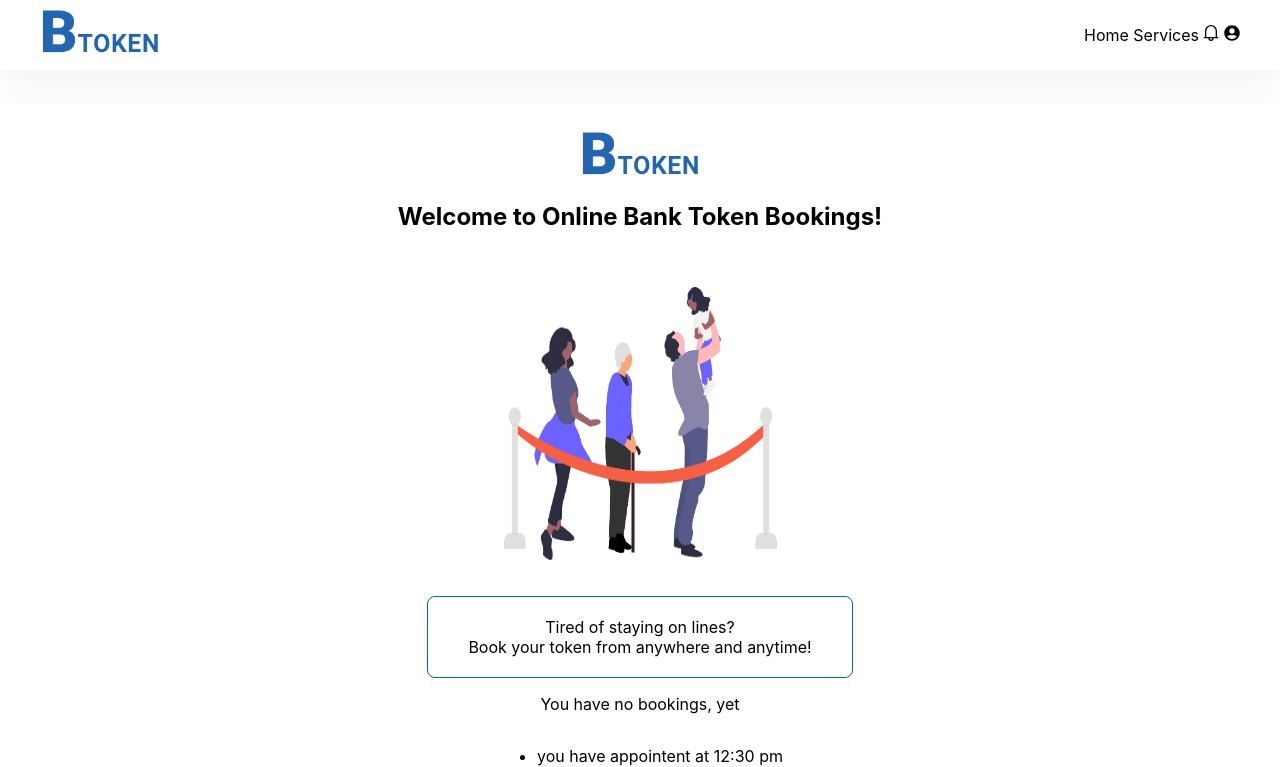
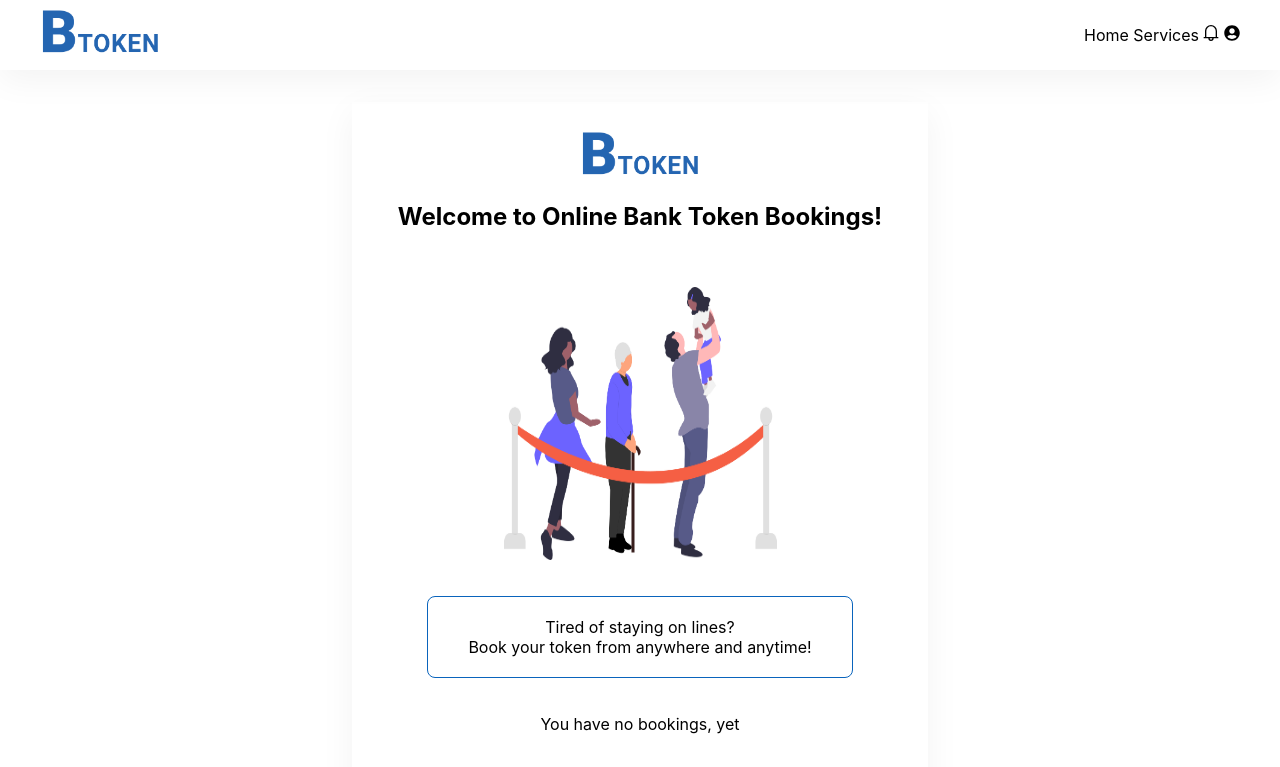
Before and after one commit to Shyamaamatya/token-mgmt, a React (Create React App) app: page /home in a window 1280 px wide. Shown: the top 767 px of the page. Built offline with nearby package versions, Linux system fonts and the light colour scheme.

Commit message:
UI changes

```diff
--- a/src/App.js
+++ b/src/App.js
@@ -11,6 +11,7 @@ import { User } from './pages/User/User';
 
 import OneSignal from 'react-onesignal';
 import { useEffect } from 'react';
+import Buytoken from './pages/Buytoken/Buytoken';
 
 
 
@@ -35,6 +36,8 @@ function App() {
       {/* <Route exact path="/" element={ <Logintab />} /> */}
       <Route path="/services" element={ <Services />} />
       <Route exact path="/signup" element={ <Signup />} />
+      <Route exact path="/buytoken" element={ <Buytoken />} />
+
 
 
 
--- /dev/null
+++ b/src/pages/Buytoken/Buytoken.js
@@ -0,0 +1,15 @@
+import React from 'react'
+import Navbar from '../../components/Navbar/Navbar';
+import "./style.css"
+
+const Buytoken = () => {
+  return (
+      <>
+      <Navbar />
+      <div>Buytoken</div>
+      </>
+
+  )
+}
+
+export default Buytoken
--- /dev/null
+++ b/src/pages/Buytoken/style.css
@@ -0,0 +1,3 @@
+body {
+    color: #000;
+}
--- a/src/pages/Home/Home.js
+++ b/src/pages/Home/Home.js
@@ -11,9 +11,9 @@ import Navbar from '../../components/Navbar/Navbar';
 const Home = () => {
   return (
     <>
+      <Navbar/>
+      <div className="home-page">
 
-      <div className="home-page">
-      <Navbar/>
             <div className="banner">
             <div className="home">
               <div className='form-head'>
--- a/src/pages/Home/style.css
+++ b/src/pages/Home/style.css
@@ -18,7 +18,18 @@
     padding-top: 30px;
 }
 
+.home-page{
+  display: flex;
+  flex-direction: column;
+  width: 100%;
+  align-items: center;
+  justify-content: center;
+}
+
 .banner {
+  width: 45%;
+  padding-bottom: 30px;
+
   margin: 2rem 0rem 3rem 0rem;;
     /* margin: 2rem 20rem 3rem 20rem; */
     box-shadow: 0px 10px 34px rgba(0, 0, 0, 0.05);
@@ -86,6 +97,10 @@
   padding-right: 7px;
 }
 
+.notification {
+  margin-top: 20px;
+}
+
 /* .services{
   color: #0A64BC ;
 } */
--- a/src/pages/Services/style.css
+++ b/src/pages/Services/style.css
@@ -9,7 +9,8 @@
 
 .services{
     /* margin: 2rem 20rem 3rem 20rem; */
-    width: 70%;
+    /* width: 70%; */
+    width: 35%;
     margin: 0 auto;
     margin-top: 2rem;
     box-shadow: 0px 10px 34px rgba(0, 0, 0, 0.05);
```
